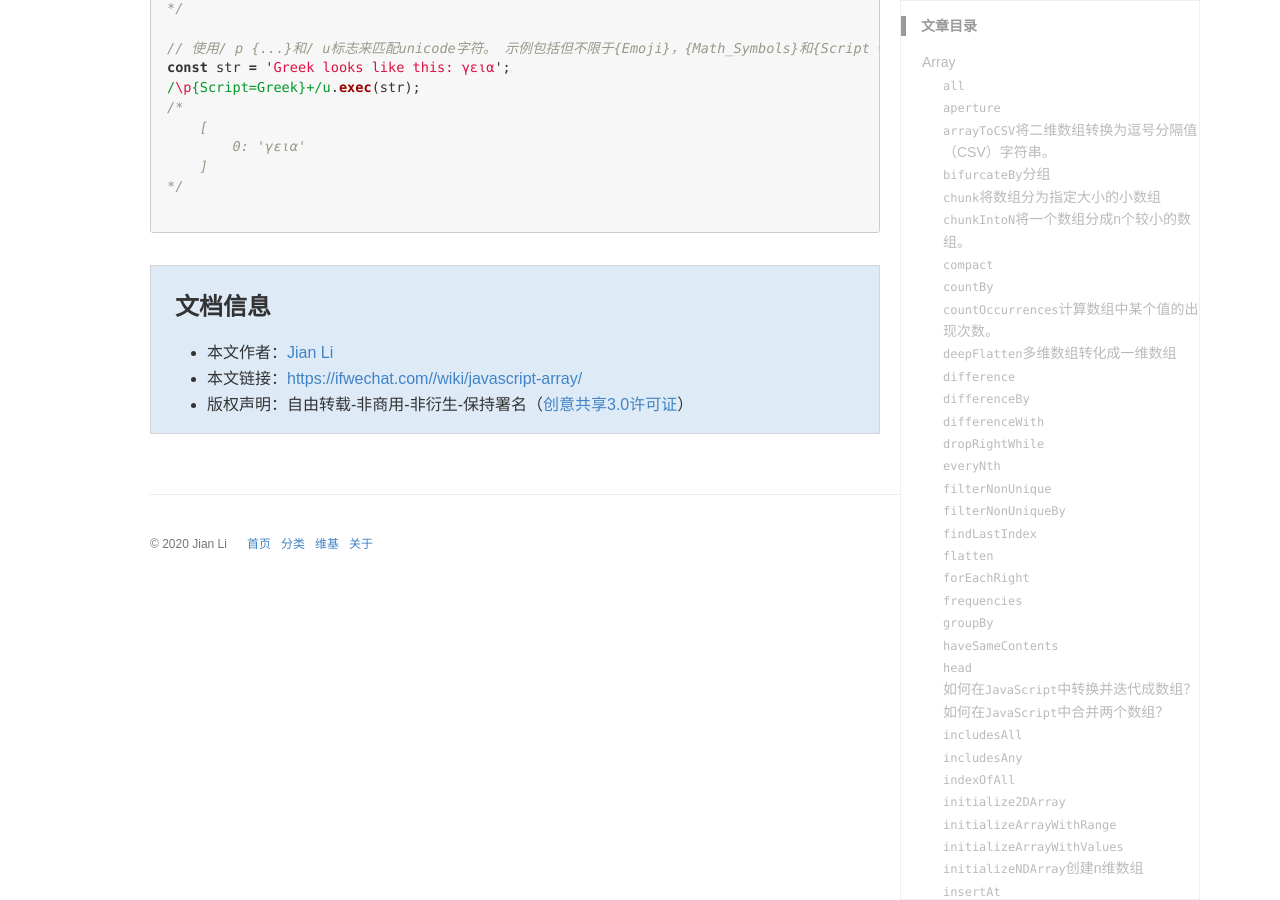
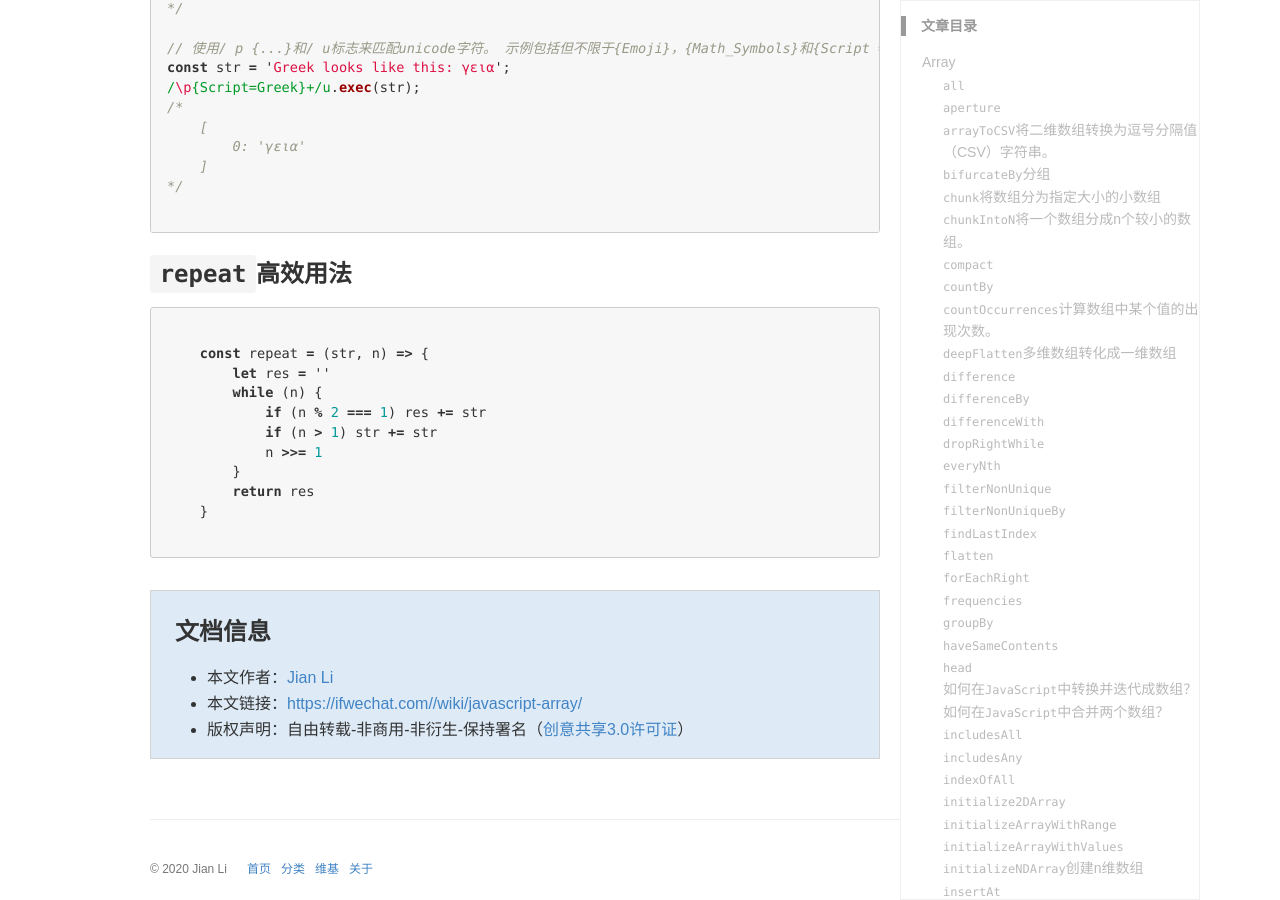
Before and after one commit to TcTOrz/TcTOrz.github.io, a Jekyll site: the page built from _wiki/javascript-array.md, in a window 1280 px wide and 900 px high, scrolled down 34945 px. Built offline with Jekyll 4.4.1, drawn with Linux system fonts in a browser that asks for light colours; some web fonts are replaced; comment, search, counter and statistics services are not loaded.

Commit message:
add-wiki-js-array

````diff
--- a/_wiki/javascript-array.md
+++ b/_wiki/javascript-array.md
@@ -1707,3 +1707,19 @@ const str = 'Greek looks like this: γεια';
 */
 
 ```
+
+### `repeat`高效用法
+
+```js
+
+    const repeat = (str, n) => {
+        let res = ''
+        while (n) {
+            if (n % 2 === 1) res += str
+            if (n > 1) str += str
+            n >>= 1
+        }
+        return res
+    }
+
+```
````
